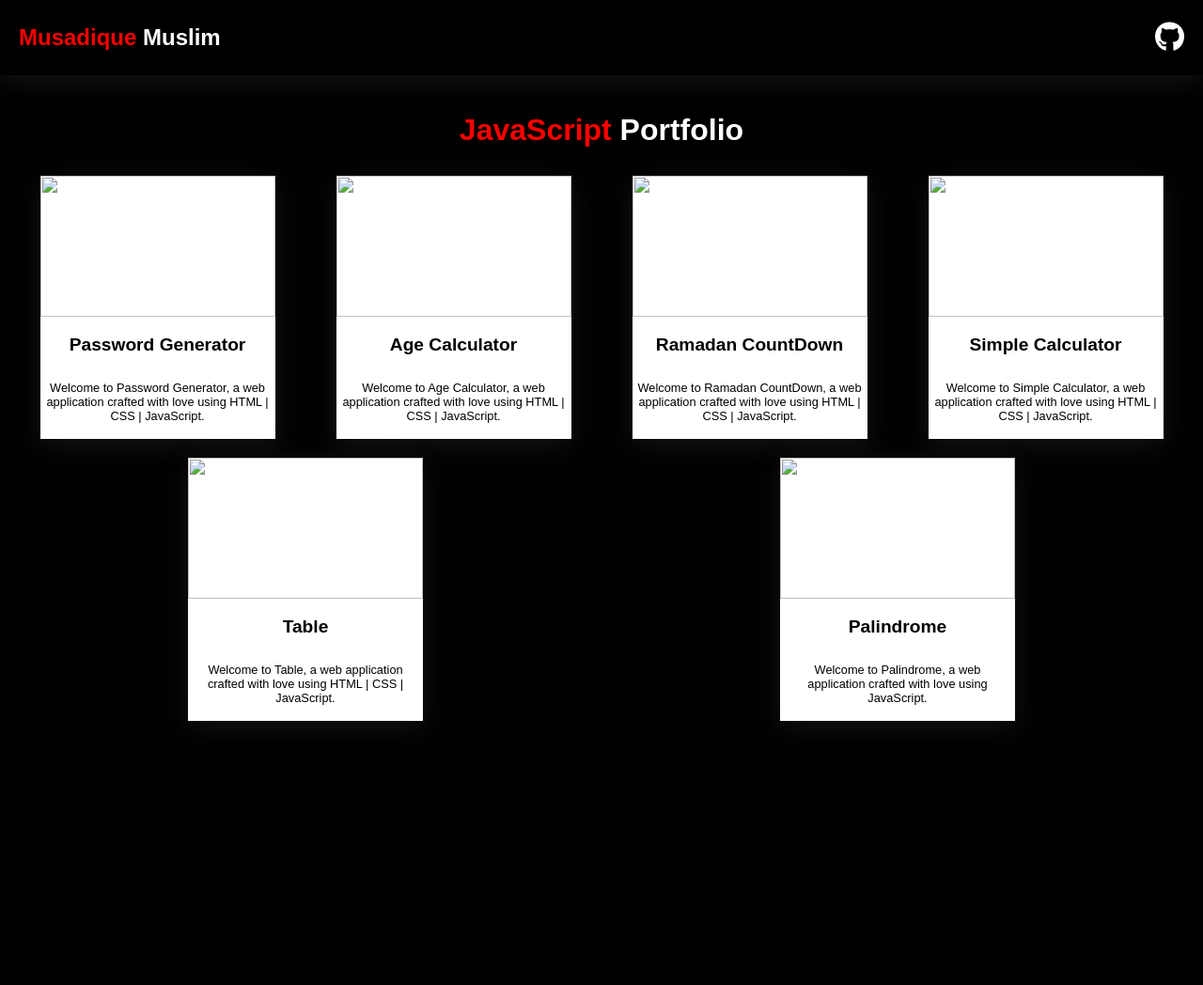
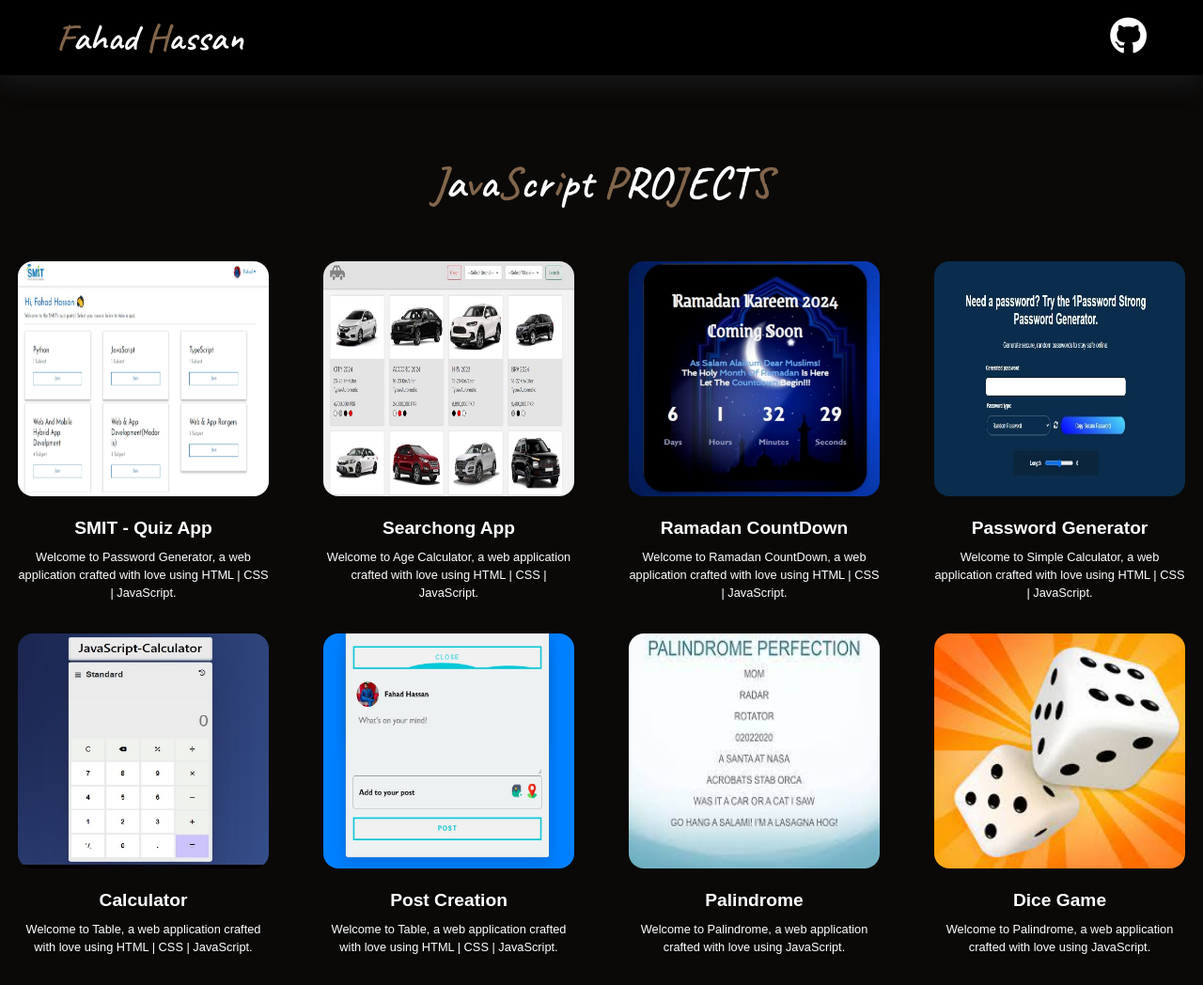
Before and after one commit to fahadhassan8/JavaScript-Projects, a plain HTML site: page index.html in a window 1280 px wide. Shown: the whole page at 94% size. Before the commit the page ends 800 px from the top, so only its background shows below. Drawn offline with nearby package versions, Linux system fonts and the light colour scheme.

Commit message:
code-updated

```diff
--- a/JS-Style.css
+++ b/JS-Style.css
@@ -1,11 +1,17 @@
+@font-face {
+    font-family: My-Caveat;
+    src: url('./assets/fonts/Caveat-SemiBold.ttf');
+}
 *{
     margin: 0px;
     padding: 0px;
     box-sizing: border-box;
-    font-family: sans-serif;
 }
 body{
-    background-color: black;
+    background-color: #0a0908;
+}
+title{
+    font-family: My-Caveat;
 }
 header{
     width: 100%;
@@ -20,45 +26,25 @@ header{
     top: 0px;
     box-shadow: rgba(100, 100, 111, 0.2) 0px 7px 29px 0px;
 }
-.logo{
-    width:70%;
-    display: flex;
-    align-items: center;
-    color: white;
-    font-size: 1.5rem;
-    text-align: center;
-    font-weight: bolder;
+label, .icn{
+    font-family: My-Caveat;
+    font-size: 2.5rem;
+    line-height: 5rem;
+    padding: 0 40px;
+    transition: .5s;
+    color:#fff;
 }
-
-.icn{
-    width: 20%;
-    display: flex;
-    align-items: center;
-    justify-content: right;
-    color: white;
-    font-size: 2rem;
+.firstletter{
+    font-family: My-Caveat;
+    color:#82654b;
 }
-
 a{
     text-decoration: none;
     color: white;
 }
-.red{
-    color: red;
-}
-
-@media screen and (max-width:400px){
-    .logo{
-        font-size: 1.2rem;
-    }
-    .icn{
-        font-size: 1.8rem;
-    }
-}
 
 .hero{
     width: 100%;
-
     margin-top: 80px;
     padding: 20px;
     display: flex;
@@ -69,15 +55,14 @@ a{
 
 }
 .head1{
-    width: 90%;
-    margin-top: 20px;
-   display: flex;
-   align-items: center;
-   justify-content: center;
+   width: 90%;
+   margin-top: 2em;
    text-align: center;
    font-size: 2rem;
    color: white;
-   font-weight: bolder;
+}
+.head1 h1{
+   font-family: My-Caveat;
 }
 .cards{
     width: 100%;
@@ -86,57 +71,84 @@ a{
     justify-content:space-around;
     flex-wrap: wrap;
     gap: 20px;
-
+    margin-top: 2em;
 }
 .card{
-    width: 250px;
-   gap: 10px;
+    width: 270px;
+    height: 280px !important;
+    gap: 10px;
     display: flex;
     align-items: center;
     justify-content: center;
     flex-wrap: wrap;
-    background-color: white;
-    box-shadow: rgba(100, 100, 111, 0.2) 0px 7px 29px 0px;
-
-}
-.card:hover{
-    background-color: #9c889c;
-
+    background-color: #0a0908;
+    border-radius: 1em;
+    margin-bottom: 6em;
+    padding: 0.1em;
 }
 .card-img{
-    width: 100%;
-    height: 150px;
-
+    width: 100% !important;
+    height: 250px !important;
+    border-radius: 1em;
+    object-fit: contain;
+    height: fit-content;
+}
+.card-img img{
+    width: 100% !important;
+    height: 250px !important;
+    border-radius: 1em !important;
+}
+.card-img img:hover{
+    transition: 0.5s;
+    transform: scale(1.1);
 }
 .card-head{
     width: 100%;
-    height: 40px;
     display: flex;
     align-items: center;
     justify-content: center;
     text-align: center;
-    color: black;
+    color: #fff;
     font-size: 1.2rem;
-    font-weight: bolder;
-
+    font-weight: bold;
+    font-family: sans-serif;
+    margin-top: 0.7em;
 }
 
 .card-para{
     width: 100%;
-    height: 60px;
     display: flex;
     align-items: center;
     justify-content: center;
     text-align: center;
-    color: black;
-
+    color: #fff;
+    font-family: sans-serif;
     font-size: 0.8rem;
-    margin-bottom: 10px;
-    padding: 5px;
-
+    line-height: 1.5em;
 }
-.card-img > img{
-    width: 100%;
-    height: 150px;
-    object-fit: cover;
+@media only screen and (max-width:768px){
+    header{
+        justify-content: space-between;
+    }
+    label{
+        font-size: 2rem;
+        padding: 0 10px;
+    }
+    .icn{
+        font-size: 2.5rem;
+        padding: 0 10px;
+    }
 }
+@media only screen and (max-width:360px){
+    label{
+        font-size: 1.5rem;
+        padding: 0px;
+    }
+    .icn{
+        font-size: 1.8rem;
+        padding: 0px;
+    }
+    .head1 h1{
+        font-size: 2.2rem;
+    }
+}
--- a/index.html
+++ b/index.html
@@ -9,96 +9,141 @@
     <link rel="stylesheet" href="https://cdnjs.cloudflare.com/ajax/libs/font-awesome/6.5.1/css/all.min.css" integrity="sha512-DTOQO9RWCH3ppGqcWaEA1BIZOC6xxalwEsw9c2QQeAIftl+Vegovlnee1c9QX4TctnWMn13TZye+giMm8e2LwA==" crossorigin="anonymous" referrerpolicy="no-referrer" />
     <!-- <link href="https://cdn.jsdelivr.net/npm/bootstrap@5.2.3/dist/css/bootstrap.min.css" rel="stylesheet"
         integrity="sha384-rbsA2VBKQhggwzxH7pPCaAqO46MgnOM80zW1RWuH61DGLwZJEdK2Kadq2F9CUG65" crossorigin="anonymous"> -->
-    <link rel="stylesheet" href="JS-Style.css">
+    <link rel="stylesheet" href="JS-style.css">
 </head>
 
 <body>
 
 <header>
 
-    <div class="logo"><h4><span class="red">Musadique</span> Muslim</h4></div>
-
-    <div class="icn"><a href="https://github.com/MusadiqueMuslim1997" target="_blank"><i class="fa-brands fa-github"></a></i></div>
+    <div class="logo">
+        <label for="developerName"
+        ><span class="firstletter">F</span>ahad
+        <span class="firstletter">H</span>assan</label
+      >
+    </div>
+    <div class="icn"><a href="https://github.com/fahadhassan8" target="_blank"><i class="fa-brands fa-github"></a></i></div>
 
 </header>
 
 
 <section class="hero">
-<div class="head1"><h4><span class="red">JavaScript</span> Portfolio</h4></div>
-
-
+  <div class="head1">
+      <h1>
+        <span class="firstletter">J</span>a<span class="firstletter">v</span
+        >a<span class="firstletter">S</span>cr<span class="firstletter">i</span
+        >pt <span class="firstletter">P</span>RO<span class="firstletter"
+        >J</span
+      >ECT<span class="firstletter">S</span>
+      </h1>
+    </div>
+</section>
+<!-- sectionFour -->
 <div class="cards">
 
-<a href="https://musadiquemuslim1997.github.io/Passwords-Generator/" target="_blank">
+  <a href="./SMIT Quiz-App/index.html" target="_blank">
       <div class="card">
-    <div class="card-img"><img src="images/ps.jpg" alt=""></div>
-    <div class="card-head">Password Generator</div>
+      <div class="card-img"><img src="./assets/images/Quiz-App.jpg" alt=""></div>
+      <div class="card-head">SMIT - Quiz App</div>
       <div class="card-para">Welcome to Password Generator, a web application crafted with love using HTML | CSS | JavaScript.</div>
   </div>
   </a>
 
-<a href="https://musadiquemuslim1997.github.io/ages-calculator/" target="_blank">
+  <a href="./Searching-App/index.html" target="_blank">
       <div class="card">
-    <div class="card-img"><img src="images/ag.jpg" alt=""></div>
-    <div class="card-head">Age Calculator</div>
+      <div class="card-img"><img src="./assets/images/searching-app.jpg" alt=""></div>
+      <div class="card-head">Searchong App</div>
       <div class="card-para">Welcome to Age Calculator, a web application crafted with love using HTML | CSS | JavaScript.</div>
   </div>
   </a>
 
-<a href="https://musadiquemuslim1997.github.io/Ramzan-kareem/" target="_blank">
+  <a href="./Ramazan-Counter/index.html" target="_blank">
       <div class="card">
-    <div class="card-img"><img src="images/rm" alt=""></div>
+      <div class="card-img"><img src="./assets/images/Ramadan-Counter.jpg" alt=""></div>
       <div class="card-head">Ramadan CountDown</div>
       <div class="card-para">Welcome to Ramadan CountDown, a web application crafted with love using HTML | CSS | JavaScript.</div>
   </div>
   </a>
 
-<a href="https://musadiquemuslim1997.github.io/simple-calculator/" target="_blank">
+  <a href="./Password-Generator/index.html" target="_blank">
       <div class="card">
-    <div class="card-img"><img src="images/sm" alt=""></div>
-    <div class="card-head">Simple Calculator</div>
+      <div class="card-img"><img src="./assets/images/password-generator-page0001.jpg" alt=""></div>
+      <div class="card-head">Password Generator</div>
       <div class="card-para">Welcome to Simple Calculator, a web application crafted with love using HTML | CSS | JavaScript.</div>
   </div>
   </a>
 
-<a href="https://musadiquemuslim1997.github.io/tables/" target="_blank">
+  <a href="./Simple-Calculator/index.html" target="_blank">
       <div class="card">
-    <div class="card-img"><img src="images/Table-of-12.png" alt=""></div>
-    <div class="card-head">Table</div>
+      <div class="card-img"><img src="./assets/images/Calculator-page0001.jpg" alt=""></div>
+      <div class="card-head">Calculator</div>
       <div class="card-para">Welcome to Table, a web application crafted with love using HTML | CSS | JavaScript.</div>
   </div>
   </a>
-<a href="https://musadiquemuslim1997.github.io/Palindrome/" target="_blank">
+  <a href="./post-creation/index.html" target="_blank">
     <div class="card">
-    <div class="card-img"><img src="images/pli.jpg" alt=""></div>
+    <div class="card-img"><img src="./assets/images/post-creation.jpg" alt=""></div>
+    <div class="card-head">Post Creation</div>
+    <div class="card-para">Welcome to Table, a web application crafted with love using HTML | CSS | JavaScript.</div>
+</div>
+</a>
+  <a href="./Palindrome/index.html" target="_blank">
+      <div class="card">
+      <div class="card-img"><img src="./assets/images/palindrome.jpg" alt="palindrome.jpg"></div>
       <div class="card-head">Palindrome</div>
+      <div class="card-para">Welcome to Palindrome, a web application crafted with love using JavaScript.</div>
+  </div>
+  </a>
+  <a href="./Dice_Game/index.html" target="_blank">
+    <div class="card">
+    <div class="card-img"><img src="./assets/images/dice-game.jpg" alt="dice-game.jpg"></div>
+    <div class="card-head">Dice Game</div>
     <div class="card-para">Welcome to Palindrome, a web application crafted with love using JavaScript.</div>
 </div>
 </a>
 
   </div>
 
-</section>
+
+    <!-- sectionFourEnd -->
+<!-- footer -->
+  <!-- <div class="goTOTopBox">
+    <a href="#top"><span><i class="fa-solid fa-turn-up"></i></span></a>
+  </div>
+  <div class="goBack">
+    <div class="container">
+      <a href="../index.html"><h3>Go Back</h3></a>
+    </div>
+  </div>
+  <div class="footerLastPart">
+    <div class="container">
+      <div class="footerLast">
+          <p>© 2024-25 Fahad Hassan. All rights reserved.</p>
+      </div>
+    </div>
+  </div> -->
+<!-- footer -->
 
 
-
-
-
-
-
-
-
-
-<!--
-    <script src="https://cdn.jsdelivr.net/npm/bootstrap@5.2.3/dist/js/bootstrap.bundle.min.js"
-        integrity="sha384-kenU1KFdBIe4zVF0s0G1M5b4hcpxyD9F7jL+jjXkk+Q2h455rYXK/7HAuoJl+0I4"
-        crossorigin="anonymous"></script>
-    <script src="https://cdn.jsdelivr.net/npm/@popperjs/core@2.11.6/dist/umd/popper.min.js"
-        integrity="sha384-oBqDVmMz9ATKxIep9tiCxS/Z9fNfEXiDAYTujMAeBAsjFuCZSmKbSSUnQlmh/jp3"
-        crossorigin="anonymous"></script>
-    <script src="https://cdn.jsdelivr.net/npm/bootstrap@5.2.3/dist/js/bootstrap.min.js"
-        integrity="sha384-cuYeSxntonz0PPNlHhBs68uyIAVpIIOZZ5JqeqvYYIcEL727kskC66kF92t6Xl2V"
-        crossorigin="anonymous"></script> -->
+<script
+src="https://kit.fontawesome.com/ef637c1ab1.js"
+crossorigin="anonymous"
+></script>
+<script
+src="https://cdn.jsdelivr.net/npm/bootstrap@5.3.1/dist/js/bootstrap.bundle.min.js"
+integrity="sha384-HwwvtgBNo3bZJJLYd8oVXjrBZt8cqVSpeBNS5n7C8IVInixGAoxmnlMuBnhbgrkm"
+crossorigin="anonymous"
+></script>
+<script
+src="https://cdn.jsdelivr.net/npm/@popperjs/core@2.11.8/dist/umd/popper.min.js"
+integrity="sha384-I7E8VVD/ismYTF4hNIPjVp/Zjvgyol6VFvRkX/vR+Vc4jQkC+hVqc2pM8ODewa9r"
+crossorigin="anonymous"
+></script>
+<script
+src="https://cdn.jsdelivr.net/npm/bootstrap@5.3.1/dist/js/bootstrap.min.js"
+integrity="sha384-Rx+T1VzGupg4BHQYs2gCW9It+akI2MM/mndMCy36UVfodzcJcF0GGLxZIzObiEfa"
+crossorigin="anonymous"
+></script>
 
 </body>
 
```
Also changed, not shown: Dice_Game/app.js (added, +53 -0 lines), Dice_Game/index.html (added, +19 -0 lines), Palindrome/app.js (added, +26 -0 lines), Palindrome/index.html (added, +13 -0 lines), assets/fonts/Caveat-Medium.ttf (added), assets/fonts/Caveat-SemiBold.ttf (added), assets/images/Calculator-page0001.jpg (added), assets/images/Quiz-App.jpg (added), assets/images/Ramadan-Counter.jpg (added), assets/images/dice-game.jpg (added), assets/images/palindrome.jpg (added), assets/images/password-generator-page0001.jpg (added), assets/images/post-creation.jpg (added), assets/images/searching-app.jpg (added). Lines whose indentation alone changed are shown as unchanged.
